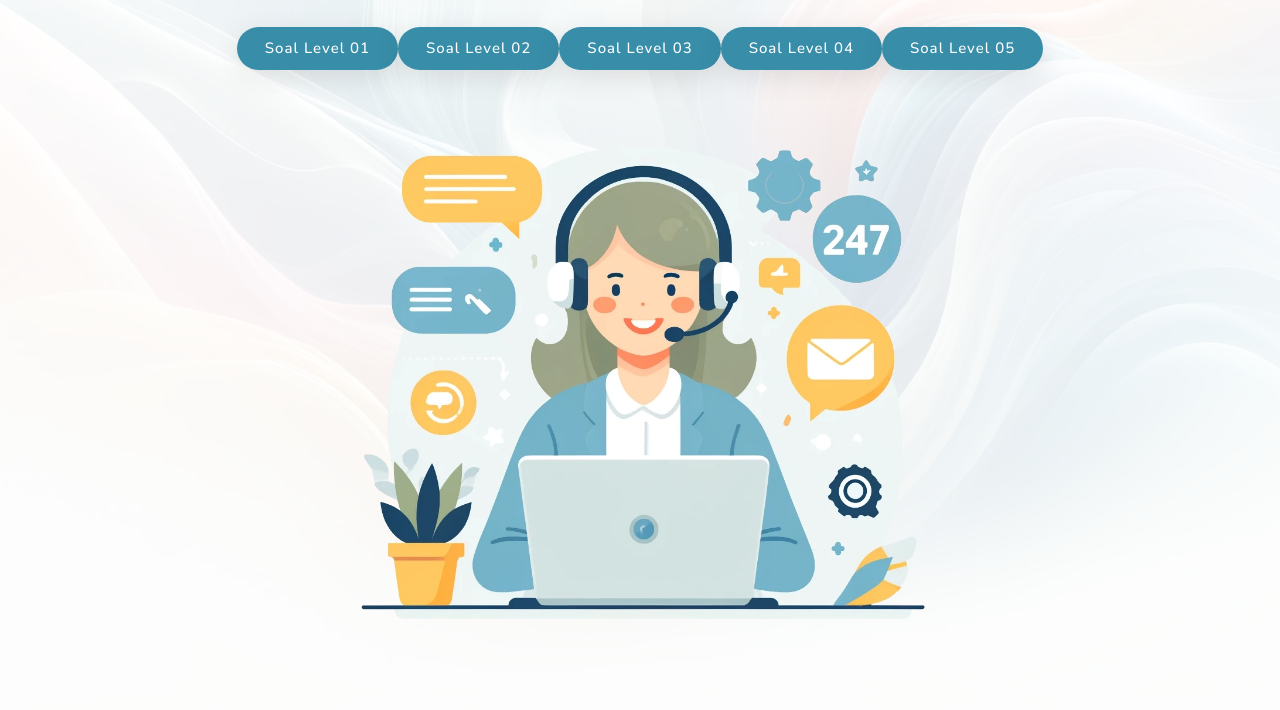
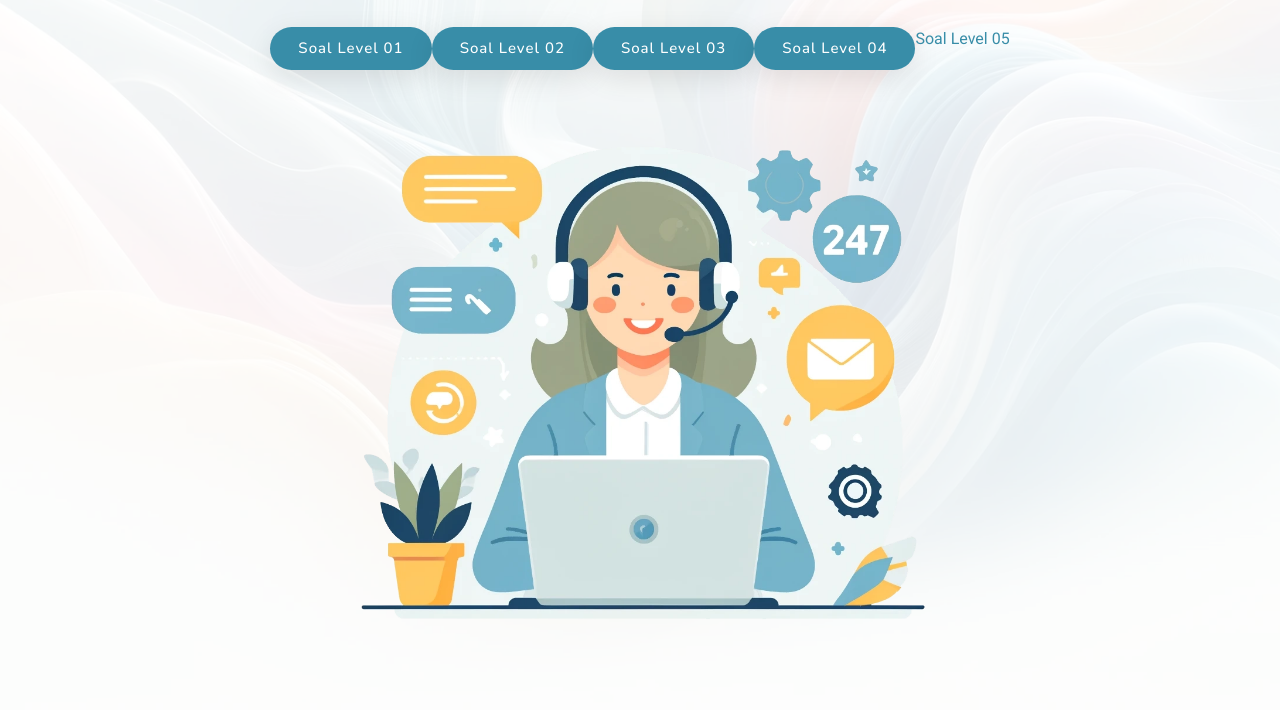
Before and after one commit to DJAUHARI/soaltks, a plain HTML site: page index.html in a window 1280 px wide. Shown: the part 274-984 px from the top of the page. Drawn offline with nearby package versions, Linux system fonts and the light colour scheme.

Commit message:
Update index.html

```diff
--- a/index.html
+++ b/index.html
@@ -94,7 +94,7 @@
 			<a href="https://forms.gle/cNRKAivuiNLCXN7dA" class="btn-get-started"> Soal Level 02</a>
 			<a href="https://forms.gle/1q8TQsPFWEVyFXbR8" class="btn-get-started"> Soal Level 03</a>
 			<a href="https://forms.gle/w5gFDhbUGViTAcGP8" class="btn-get-started"> Soal Level 04</a>
-			<a href="https://forms.gle/cyjGZcn6RTNUjW3Y6" class="btn-get-started"> Soal Level 05</a>
+			<a href="https://forms.gle/GnfjdC6kf5suWUKu7"> Soal Level 05</a>
                      </div>
           <img src="assets/img/hero-services-img.webp" class="img-fluid hero-img" alt="" data-aos="zoom-out" data-aos-delay="300">        </div>
       </div>
```
